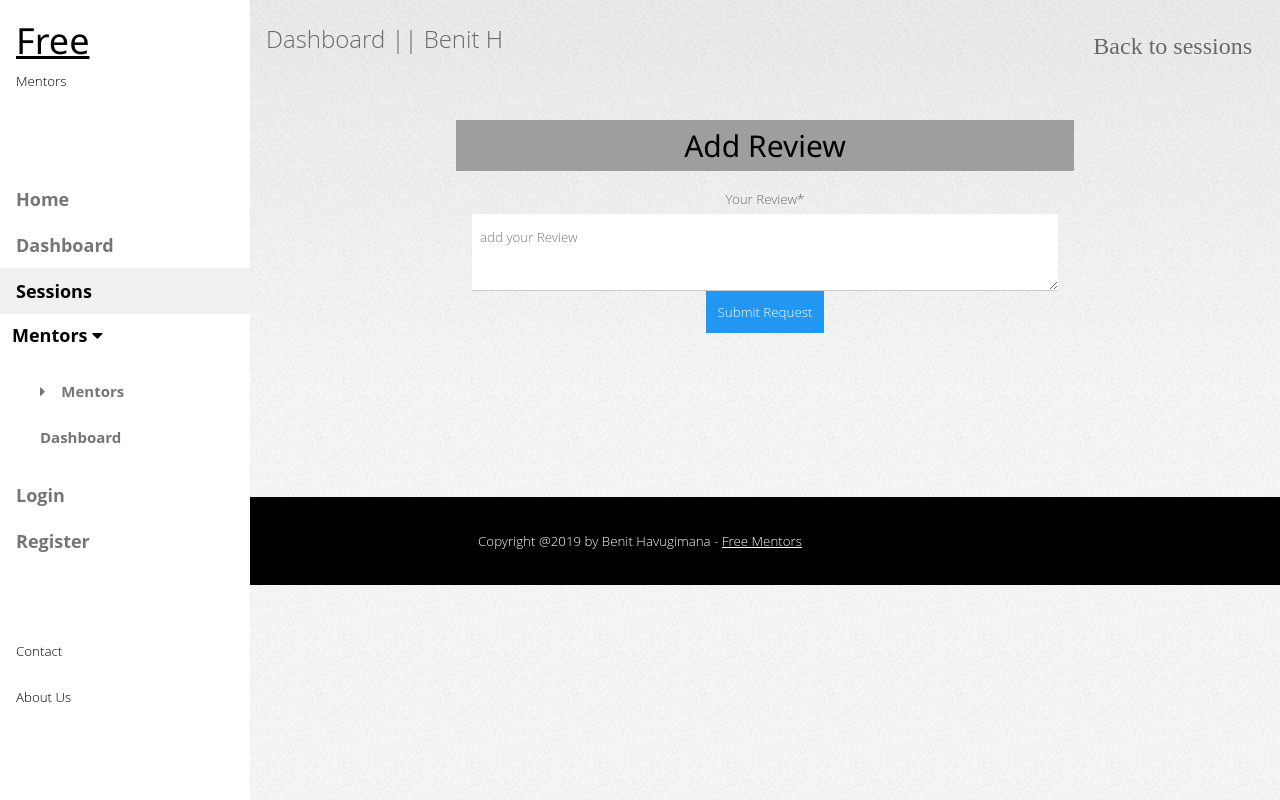
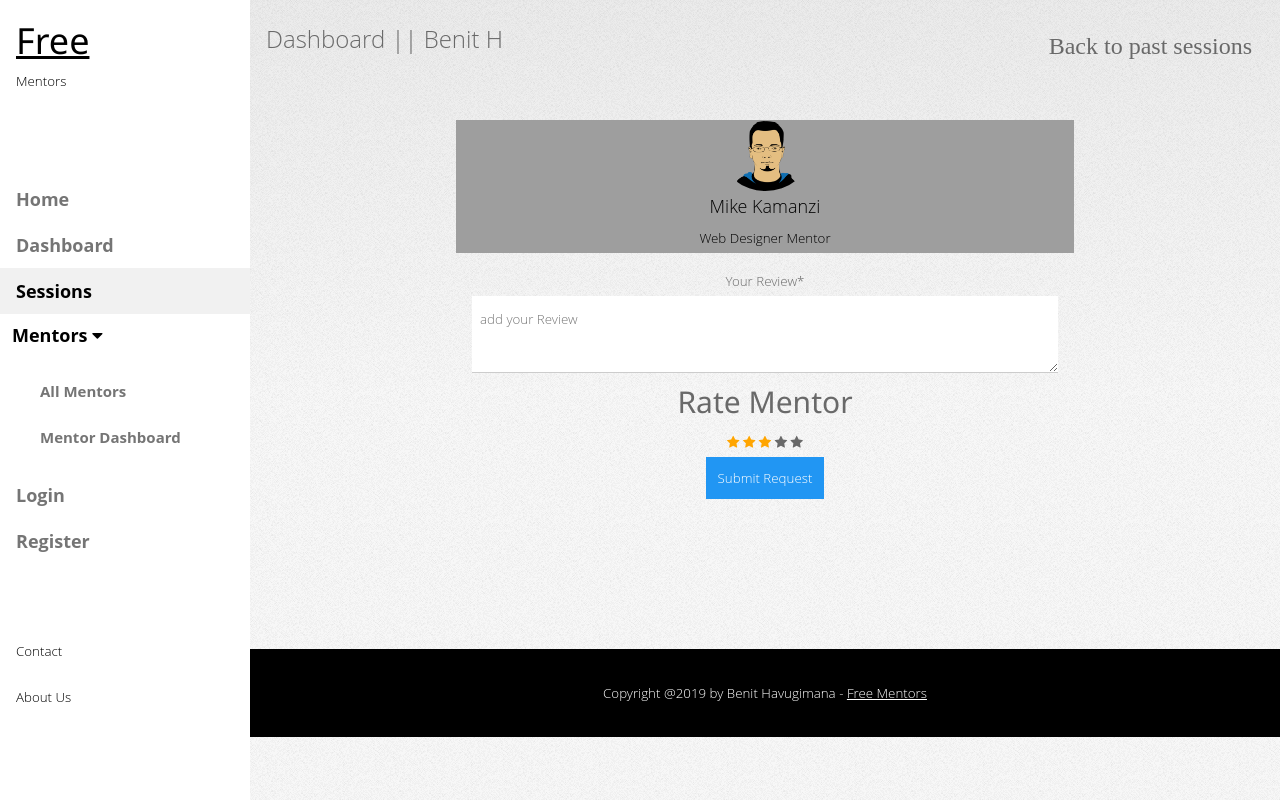
Before and after one commit to Jajabenit250/Free-Mentors, a website: page UI/review.html in a window 1280 px wide. Drawn offline with Linux system fonts and the light colour scheme; files whose address does not match are found by name.

Commit message:
fixing-review-page [finishes #168283165]

```diff
--- a/UI/review.html
+++ b/UI/review.html
@@ -34,9 +34,8 @@
                 Mentors <i class="fa fa-caret-down"></i>
             </a>
             <div id="navResponsive" class="fmentors-bar-block fmentors-hide fmentors-padding-large fmentors-medium">
-                <a href="mentors.html" class="fmentors-bar-item fmentors-button"><i
-                        class="fa fa-caret-right fmentors-margin-right"></i>Mentors</a>
-                <a href="mentors_dash.html" class="fmentors-bar-item fmentors-button">Dashboard</a>
+                <a href="mentors.html" class="fmentors-bar-item fmentors-button">All Mentors</a>
+                <a href="mentors_dash.html" class="fmentors-bar-item fmentors-button">Mentor Dashboard</a>
             </div>
             <a href="login.html" class="fmentors-bar-item fmentors-button">Login</a>
             <a href="register.html" class="fmentors-bar-item fmentors-button">Register</a>
@@ -64,7 +63,7 @@
         <header class="fmentors-container fmentors-xlarge">
             <p class="fmentors-left">Dashboard || Benit H</p>
             <p class="fmentors-right">
-                <a href="sessions.html" class="fmentors-bar-item fmentors-button"><i class="fa"> Back to sessions
+                <a href="past_sessions.html" class="fmentors-bar-item fmentors-button"><i class="fa"> Back to past sessions
                     </i></a>
             </p>
         </header>
@@ -72,14 +71,25 @@
             <br>
             <div style="width: 60%">
                 <div class="fmentors-container fmentors-grey">
-                    <h2>Add Review</h2>
+                    <a href="mentor__profile.html">
+                        <img src="images/manpic.png" class="fmentors-bar-item fmentors-circle fmentors-hide-small" style="width:85px"></a>
+                    <div class="fmentors-bar-item">
+                        <span class="fmentors-large">Mike Kamanzi</span><br>
+                        <span>Web Designer Mentor</span>
+                    </div>
                 </div>
 
                 <form class="fmentors-container">
                     <p>
                         <label>Your Review</label><span class="fmentors-text-red">*</span>
                         <textarea class="fmentors-input" type="email" required placeholder="add your Review"></textarea>
-
+                        <h2>Rate Mentor</h2>
+                        <span class="fa fa-star checked"></span>
+                        <span class="fa fa-star checked"></span>
+                        <span class="fa fa-star checked"></span>
+                        <span class="fa fa-star"></span>
+                        <span class="fa fa-star"></span>
+                        <br>
                         <button class="fmentors-btn fmentors-blue">Submit Request</button>
                 </form>
             </div>
@@ -91,17 +101,17 @@
         <br>
 
 
-
+<!-- Footer -->
+<footer class="fmentors-center fmentors-black fmentors-padding-16">
+    <p>Copyright @2019 by Benit Havugimana - <a href="" title="Free Mentors" target="_blank"
+            class="fmentors-hover-text-green">Free Mentors</a></p>
+</footer>
         <!-- End page content -->
     </div>
 
 
 
-    <!-- Footer -->
-    <footer class="fmentors-center fmentors-black fmentors-padding-16">
-        <p>Copyright @2019 by Benit Havugimana - <a href="" title="Free Mentors" target="_blank"
-                class="fmentors-hover-text-green">Free Mentors</a></p>
-    </footer>
+
 
     <script src="./js/main.js">
 
```
